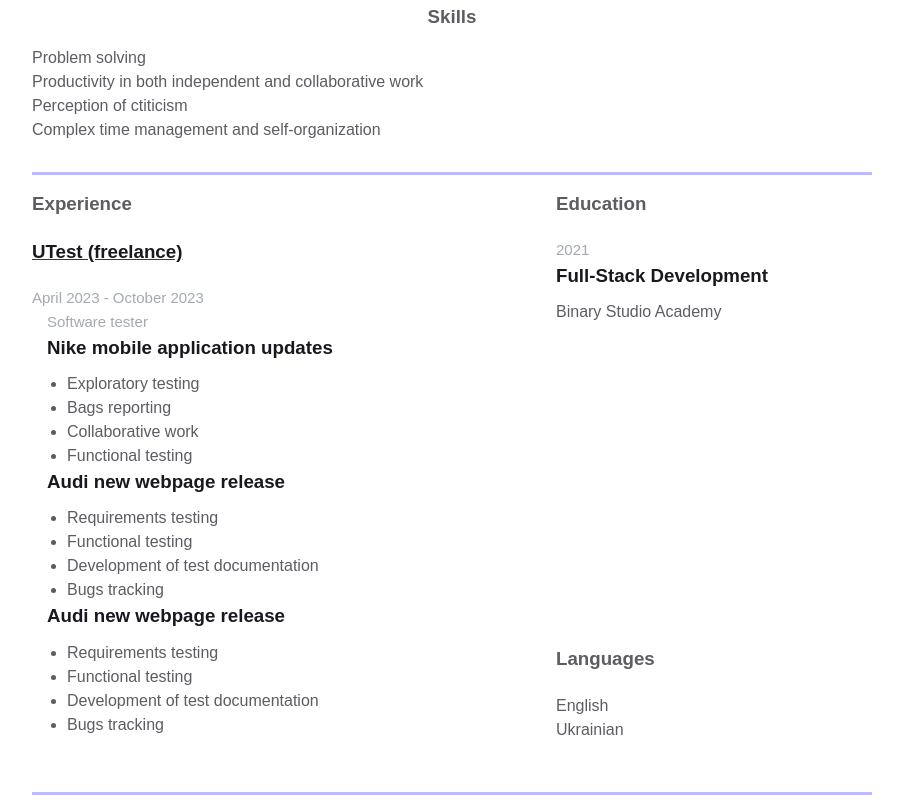
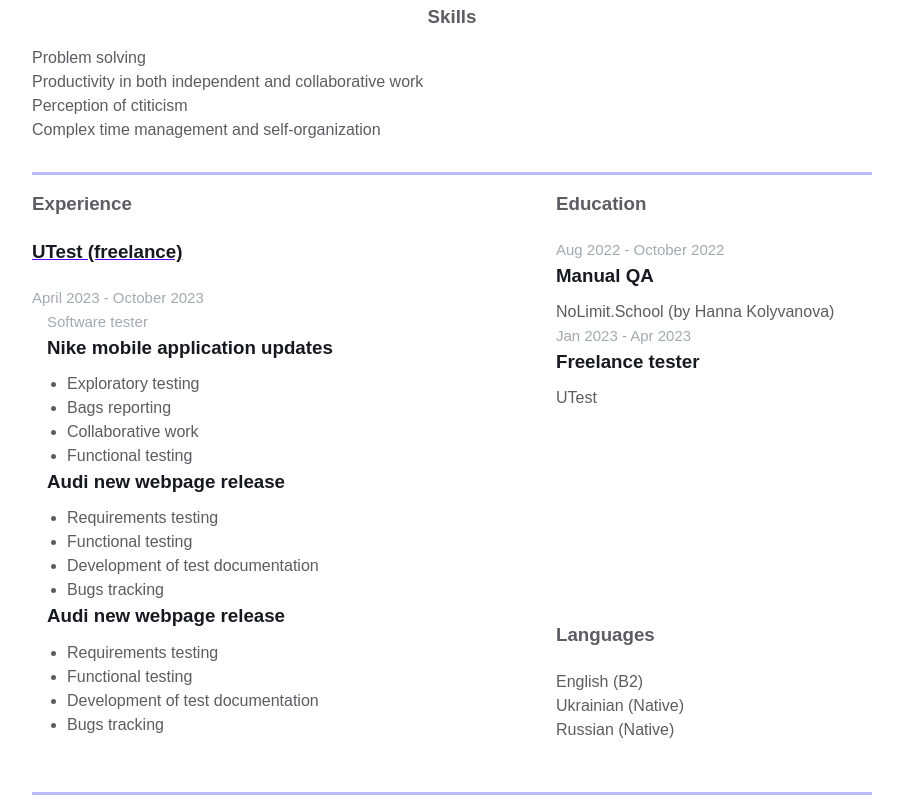
Before and after one commit to VeronikaHordus/Homepage, a plain HTML site: page index.html in a window 1280 px wide. Shown: the part 646-1456 px from the top of the page, without its empty margins (188-1091 px from the left). Drawn offline with Linux system fonts and the light colour scheme.

Commit message:
Add personal data in additional information block

```diff
--- a/index.html
+++ b/index.html
@@ -129,16 +129,20 @@
                     <div class="additional-info__education">
                       <h3 class="additional-info__education-header">Education</h3>
                       <div class="additional-info__education-university">
-                        <span class="additional-info__education-university-durability"> 2021 </span>
-                        <h3 class="additional-info__education-university-speciality">Full-Stack Development</h3>
-                        <p class="additional-info__education-university-name">Binary Studio Academy</p>
+                        <span class="additional-info__education-university-durability">Aug 2022 - October 2022</span>
+                        <h3 class="additional-info__education-university-speciality">Manual QA</h3>
+                        <p class="additional-info__education-university-name">NoLimit.School (by Hanna Kolyvanova)</p>
+                        <span class="additional-info__education-university-durability">Jan 2023 - Apr 2023</span>
+                        <h3 class="additional-info__education-university-speciality">Freelance tester</h3>
+                        <p class="additional-info__education-university-name">UTest</p>
                       </div>
                     </div>
 
                     <div class="additional-info__languages">
                       <h3 class="additional-info__languages-header">Languages</h3>
-                      <p class="additional-info__languages-item">English</p>
-                      <p class="additional-info__languages-item">Ukrainian</p>
+                      <p class="additional-info__languages-item">English (B2)</p>
+                      <p class="additional-info__languages-item">Ukrainian (Native)</p>
+                      <p class="additional-info__languages-item">Russian (Native)</p>
                     </div>
                   </div>
                 </div>
```
